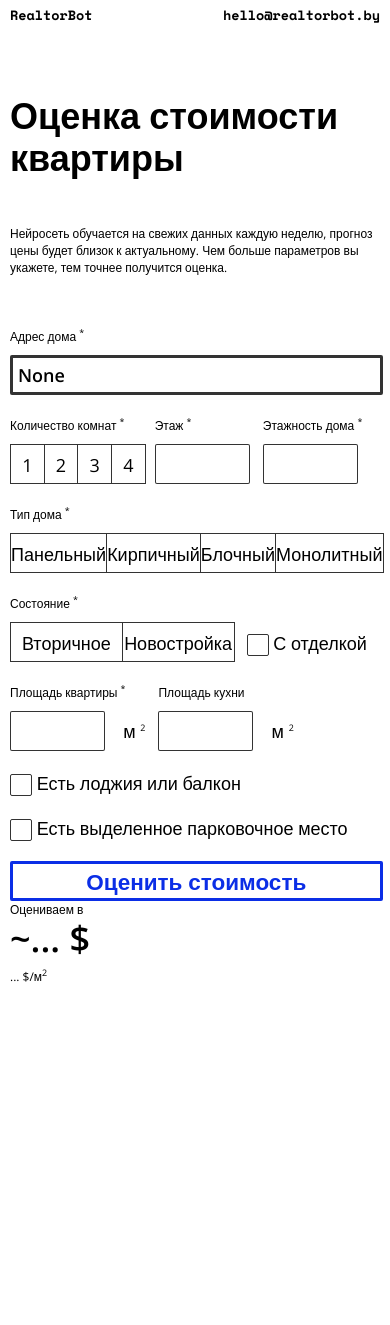
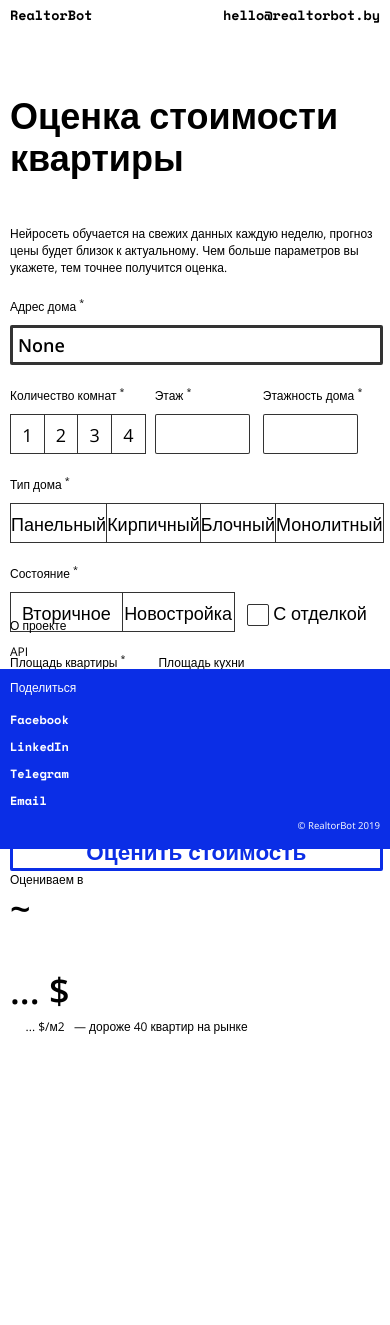
Before and after one commit to alexyar88/realtorbot_by, a Flask app: page /price in a window 390 px wide. Shown: the top 1325 px of the page. After the commit the page ends 1034 px from the top, so only its background shows below. Run offline with Flask 2, Linux system fonts and the light colour scheme.

Commit message:
design fixes

```diff
--- a/static/style.css
+++ b/static/style.css
@@ -8,6 +8,9 @@
 
 /* .container-about */
   --container-about-min-height: 900px;
+
+/* .container-form */
+  --container-from-min-height: 2000px;
 
 /* .main, grid */
   --main-top: 30px;
@@ -94,8 +97,8 @@ html {
   min-height: var(--container-about-min-height);
 }
 
-.container-form {
-  min-height: 2000px;
+.container-form {
+    min-height: var(--container-from-min-height);
 }
 
 main {
@@ -158,6 +161,36 @@ h6 {
 
 .result {
     margin-bottom:0.5rem
+}
+
+.price-block {
+  margin-top: 5rem;
+}
+
+.price-block .price-value-title {
+  /* FONT */
+  font-family: var(--main-font);
+  font-size: 1.5rem;
+}
+
+.price-grid {
+  margin-top: 20px;
+  display: grid;
+  grid-template-columns: 8% 92%;
+  width: 100%;
+}
+
+.price-additional-info {
+  margin-top: -30px;
+  margin-bottom: 10px;
+
+  /* FONT */
+  font-weight: var(--main-font-bold);
+  font-size: 1.5rem;
+}
+
+.price-compare {
+  font-weight: var(--main-font-light);
 }
 
 .article {
@@ -365,6 +398,9 @@ footer {
   --container-min-height: 650px;
   --container-about-min-height: 800px;
 
+/* .container-form */
+  --container-from-min-height: 1500px;
+
 /* h1 */
   --h1-height: 80px;
 
@@ -474,6 +510,9 @@ footer {
   --container-min-height: 800px;
   --container-about-min-height: 850px;
 
+/* .container-form */
+  --container-from-min-height: 1550px;
+
 /* h1 */
   --h1-height: 170px;
 
--- a/templates/check-the-price.html
+++ b/templates/check-the-price.html
@@ -32,7 +32,7 @@
 
             <div class="left-column">
 
-                <p class="big-margin-bottom-p">Нейросеть обучается на свежих данных каждую неделю, прогноз цены будет близок к актуальному. Чем больше параметров вы укажете, тем
+                <p class="">Нейросеть обучается на свежих данных каждую неделю, прогноз цены будет близок к актуальному. Чем больше параметров вы укажете, тем
                     точнее получится оценка.
                 </p>
 
@@ -177,7 +177,8 @@
                     </div>
 
                     <div class="grid-element button-field">
-                        <button name="button" type="button" id="submit-button"><span id="button-text">Оценить стоимость</span><img src="/static/images/loader.svg" id="loader" style="display: none; width: 3.2rem"></button>
+                        <button name="button" type="button" id="submit-button"><span id="button-text">Оценить стоимость</span><img src="/static/images/loader.svg" id="loader" style="display: none; width: 3.2rem">
+                        </button>
 
 
                         <!--<p>0 из 11 параметров заданы</p>-->
@@ -186,10 +187,20 @@
                 </form>
 
 
-                <div id="result-block">
-                    <p>Оцениваем в</p>
-                    <h1 class="result">~<span id="result">...</span> $</h1>
-                    <p><span id="square-price">...</span> $/м<span class="superscript">2</span></p>
+                <div id="result-block" class="price-block">
+                    <p class="price-value-title">Оцениваем в</p>
+                    <div class="price-grid">
+                        <div class="tilda"><h1>~</h1></div>
+                        <div class="price-left-alignment">
+                        <h1 class="result"><span id="result">...</span> $</h1>
+                            <p class="price-additional-info">
+                                <span id="square-price">...</span> $/м<span class="superscript">2</span>
+                                <span class="price-compare"> — дороже 40 квартир на рынке</span>
+                            </p>
+                        </div>
+
+
+                        <!--<p><span id="square-price">...</span> $/м<span class="superscript">2</span></p>-->
 
                         <!--<p>Дороже 40% квартир на рынке</p>-->
 
@@ -296,6 +307,8 @@
 
 
 
+
+
 </script>
 
 
@@ -334,6 +347,8 @@
 
 
 
+
+
 </script>
 </body>
 
```
Lines whose indentation alone changed are shown as unchanged.
